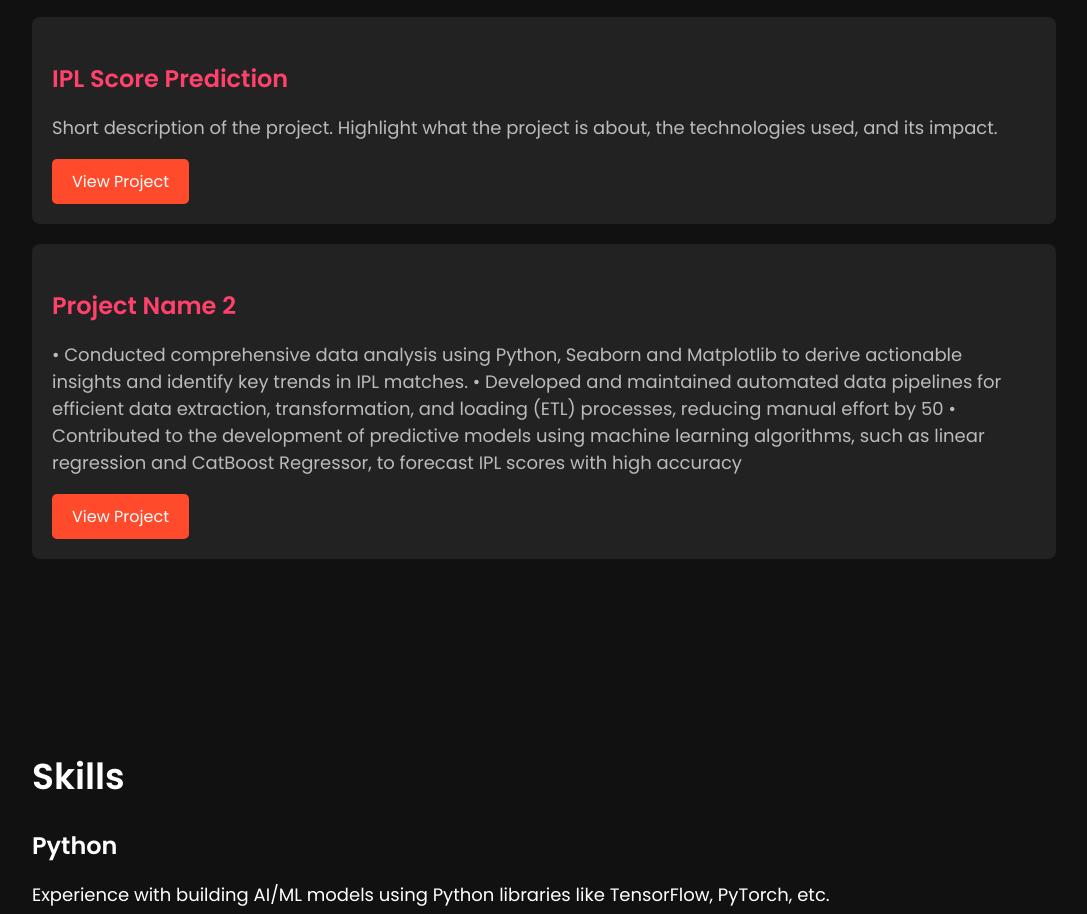
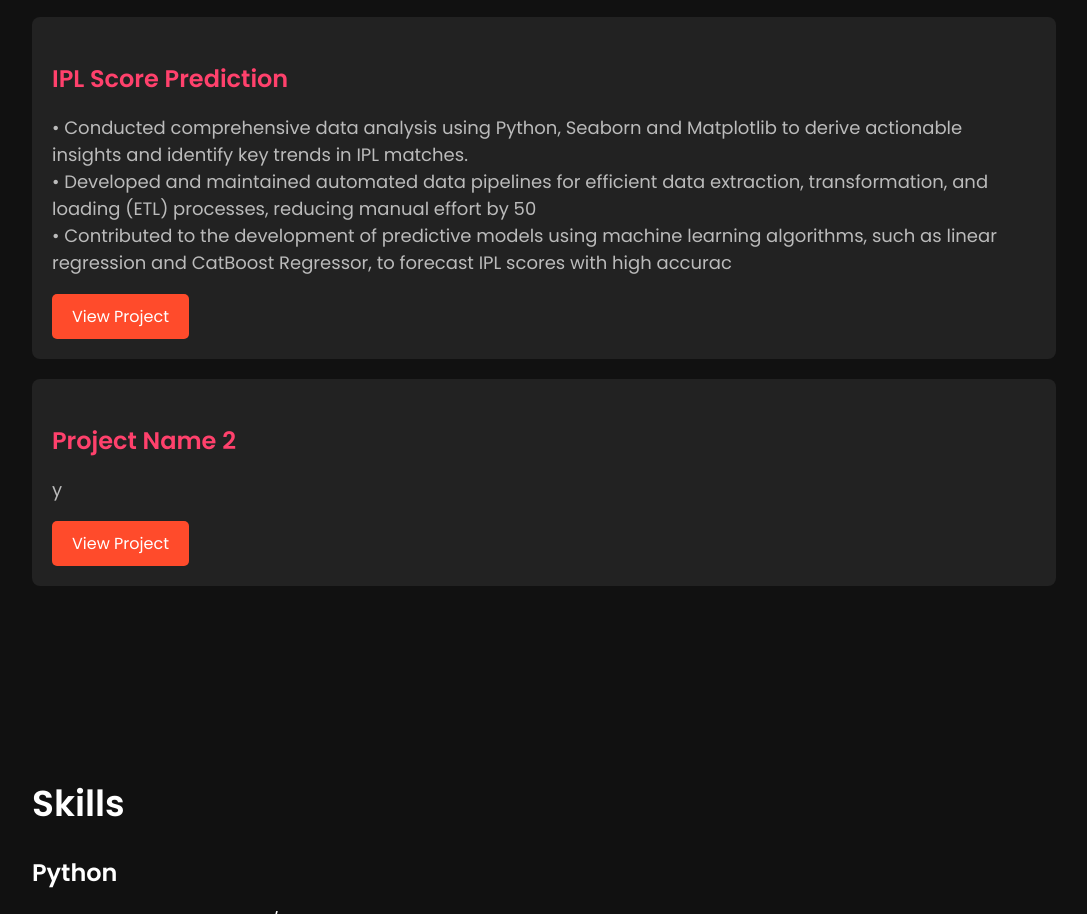
Before and after one commit to Prakhar9549/Prakhar9549.github.io, a plain HTML site: page index.html in a window 1280 px wide. Shown: the part 1182-2096 px from the top of the page, without its empty margins (96-1183 px from the left). Drawn offline with Linux system fonts and the light colour scheme.

Commit message:
Update index.html

```diff
--- a/index.html
+++ b/index.html
@@ -47,19 +47,19 @@
             <h2>Projects</h2>
             <div class="project">
                 <h3>IPL Score Prediction</h3>
-                <p>Short description of the project. Highlight what the project is about, the technologies used, and its impact.</p>
-                <a href="#" class="btn">View Project</a>
+                <p>• Conducted comprehensive data analysis using Python, Seaborn and Matplotlib to derive actionable insights and
+identify key trends in IPL matches. <br>
+• Developed and maintained automated data pipelines for efficient data extraction, transformation, and loading
+(ETL) processes, reducing manual effort by 50 <br>
+• Contributed to the development of predictive models using machine learning algorithms, such as linear regression
+and CatBoost Regressor, to forecast IPL scores with high accurac</p>
+                <a href="https://jzuztkwwc4yha8bnub6evw.streamlit.app/" class="btn">View Project</a>
             </div>
 
             <div class="project">
                 <h3>Project Name 2</h3>
-                <p>• Conducted comprehensive data analysis using Python, Seaborn and Matplotlib to derive actionable insights and
-identify key trends in IPL matches.
-• Developed and maintained automated data pipelines for efficient data extraction, transformation, and loading
-(ETL) processes, reducing manual effort by 50
-• Contributed to the development of predictive models using machine learning algorithms, such as linear regression
-and CatBoost Regressor, to forecast IPL scores with high accuracy</p>
-                <a href="https://jzuztkwwc4yha8bnub6evw.streamlit.app/" class="btn">View Project</a>
+                <p>y</p>
+                <a href="#" class="btn">View Project</a>
             </div>
         </div>
     </section>
```
